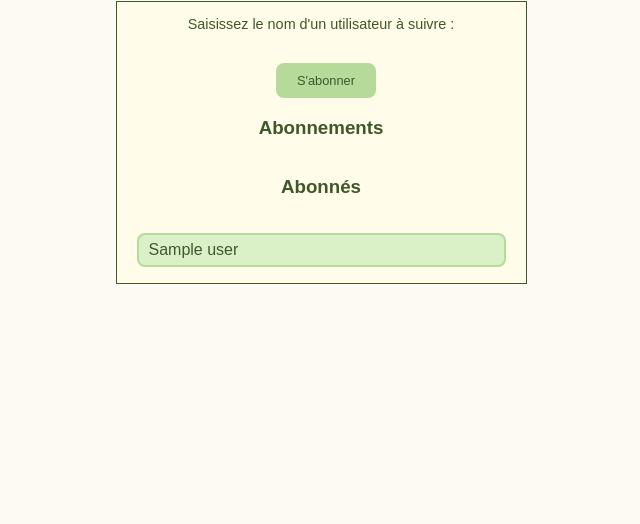
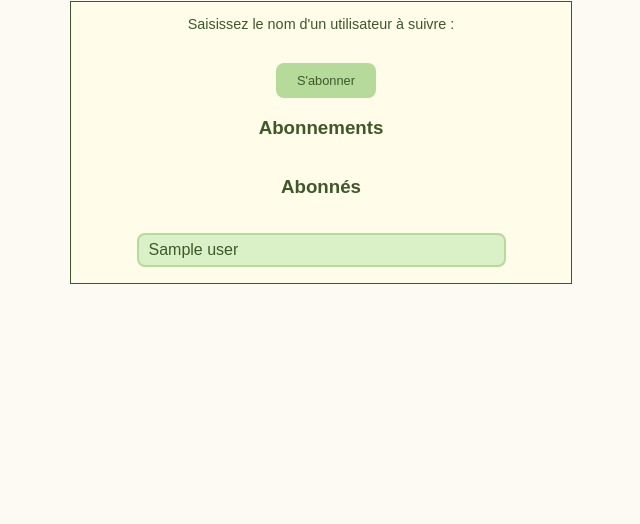
Before and after one commit to LudoTreb/OCR_P9, a Django app: template src/authentication/templates/subscription.html in a window 1280 px wide. Shown: the part 129-653 px from the top of the page, without its empty margins (319-959 px from the left). Run offline with Django 3.2, Linux system fonts and the light colour scheme; tables that the repository leaves empty hold one stand-in row (values such as "Sample post"); the template is opened without the code that fills it: values that come from a table or form of the project are taken from there, most other values are stand-ins (such as "Sample title", 1, 10 or a date in 2020).

Commit message:
finalisation du readme.txt

```diff
--- a/src/static/css/style.css
+++ b/src/static/css/style.css
@@ -134,7 +134,6 @@ form {
     border: 1px solid #3E582A;
     color: #3E582A;
     width: 150px;
-
 }
 
 .btn-text {
@@ -148,8 +147,6 @@ form {
     justify-content: space-between;
     align-items: center;
     gap: 5px;
-
-
 }
 
 
@@ -313,6 +310,7 @@ input[name="password"], [name="password1"], [name="password2"] {
     margin-top: 10px;
     background-color: #FFFCE9;
     border: 1px solid #3E582A;
+    width: 500px;
 }
 
 .search-form {
```
Also changed, not shown: README.md, src/authentication/migrations/0001_initial.py, src/reviews/migrations/0001_initial.py, src/reviews/migrations/0002_alter_review_body_alter_review_headline_and_more.py (deleted), src/reviews/migrations/0003_alter_review_rating.py (deleted), src/reviews/migrations/0004_alter_review_rating.py (deleted), src/reviews/migrations/0005_alter_review_rating.py (deleted), src/reviews/migrations/0006_alter_review_rating.py (deleted), src/tickets/migrations/0001_initial.py, src/tickets/migrations/0002_alter_ticket_title.py (deleted), 1 other file.
